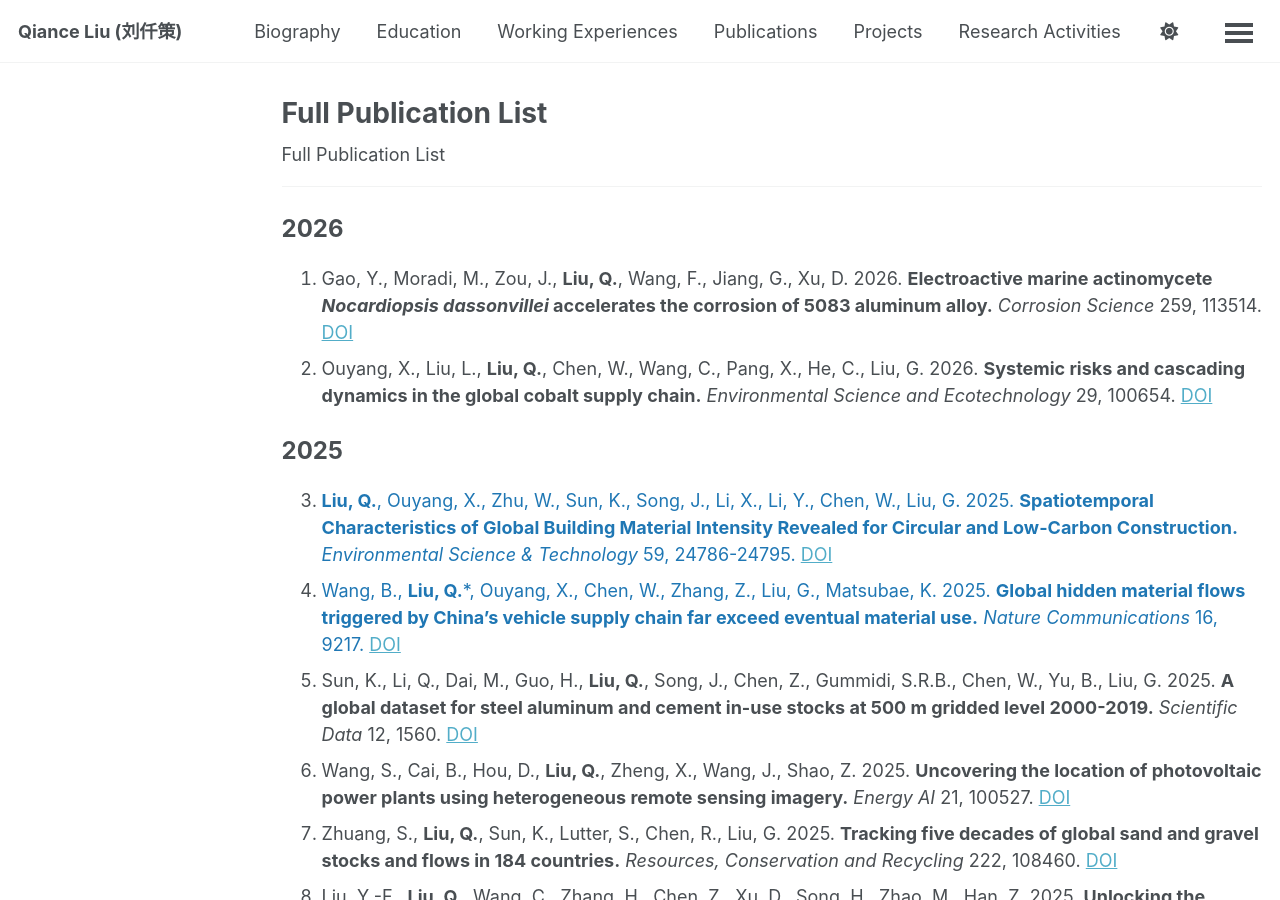
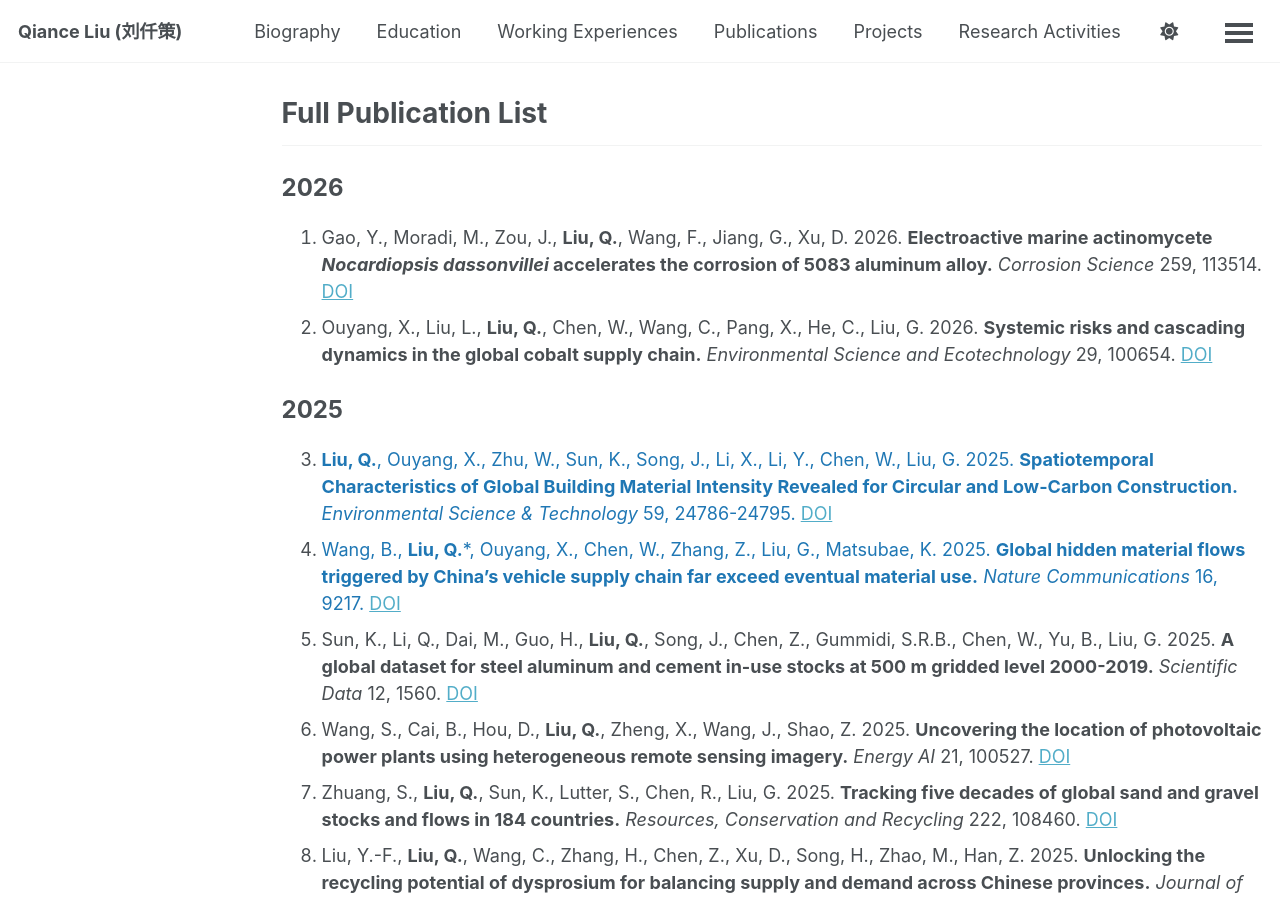
Before and after one commit to QianceLIU/qianceliu.github.io, a Jekyll site: the page built from _pages/Full Publication List.md, in a window 1280 px wide and 900 px high. Built offline with Jekyll 4.4.1, drawn with Linux system fonts in a browser that asks for light colours; a script bundle is joined from its source files by our own code; library files that are not in the unit come from our copies.

Commit message:
Update Full Publication List.md

```diff
--- a/_pages/Full Publication List.md
+++ b/_pages/Full Publication List.md
@@ -5,7 +5,7 @@ permalink: /full-publications/
 author_profile: false
 ---
 
-<div class="section-title">Full Publication List</div>
+
 <hr class="section-rule">
 
 <div style="font-size:18pt; font-weight:bold; margin-top:1em; margin-bottom:0.5em;">2026</div>
```
